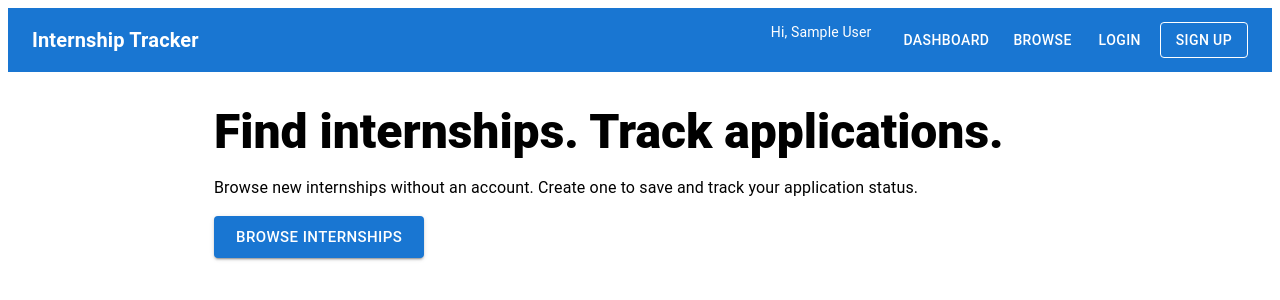
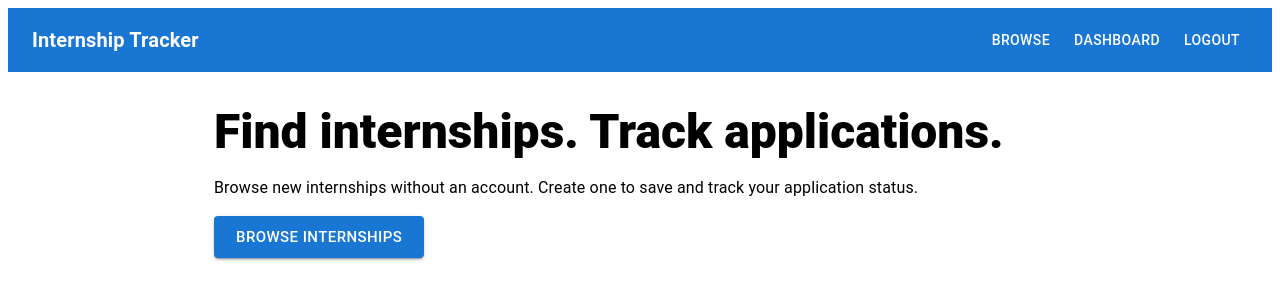
Before and after one commit to mohammadzaman1/csci39548_final_frontend, a React app: page / in a window 1280 px wide. Shown: the top 300 px of the page. Built offline with nearby package versions, Linux system fonts and the light colour scheme; sample sign-in values are in the browser's storage; the HTML template or start-up script is replaced by a standard one.

Commit message:
prevents going to dashbord if not logged in

```diff
--- a/src/App.jsx
+++ b/src/App.jsx
@@ -5,6 +5,8 @@ import Login from "./pages/Login";
 import Register from "./pages/Register";
 import Dashboard from "./pages/Dashboard";
 import AppLayout from "./layouts/AppLayout";
+import ProtectedRoute from "./components/ProtectedRoute";
+
 
 export default function App() {
    return (
@@ -14,7 +16,15 @@ export default function App() {
             <Route path="/internships" element={<Internships />} />
             <Route path="/login" element={<Login />} />
             <Route path="/register" element={<Register />} />
-            <Route path="/dashboard" element={<Dashboard />} />
+            {/* Prevents going to dashboard if nto logged in */}
+            <Route
+               path="/dashboard"
+               element={
+                  <ProtectedRoute>
+                     <Dashboard />
+                  </ProtectedRoute>
+               }
+            />
          </Route>
 
          <Route path="*" element={<Navigate to="/" replace />} />
--- a/src/components/NavBar.jsx
+++ b/src/components/NavBar.jsx
@@ -1,11 +1,11 @@
 import { AppBar, Toolbar, Typography, Button, Box } from "@mui/material";
 import { Link as RouterLink } from "react-router-dom";
-import { useSelector } from "react-redux";
-
+import { useSelector, useDispatch } from "react-redux";
+import { logout } from "../store/authSlice";
 
 export default function NavBar() {
-
    const user = useSelector((state) => state.auth.user);
+   const dispatch = useDispatch();
 
    return (
       <AppBar position="static" elevation={0}>
@@ -24,19 +24,33 @@ export default function NavBar() {
             </Typography>
 
             <Box sx={{ display: "flex", gap: 1 }}>
-
-               {/* Temp to see if logged in or not */}
-               <Typography variant="body2" sx={{ mr: 2 }}>
-                  {user ? `Hi, ${user.name}` : "Not logged in"}
-               </Typography>
-
-               <Button color="inherit" component={RouterLink} to="/dashboard">
-                  Dashboard
-               </Button>
-
                <Button color="inherit" component={RouterLink} to="/internships">
                   Browse
                </Button>
+
+               {/* If logged in, show Dashboard + Logout */}
+               {user ? (
+                  <>
+                     <Button
+                        color="inherit"
+                        component={RouterLink}
+                        to="/dashboard"
+                     >
+                        Dashboard
+                     </Button>
+                     <Button
+                        color="inherit"
+                        onClick={() => {
+                           // Clears Redux + localStorage auth (your authSlice handles this)
+                           dispatch(logout());
+                        }}
+                     >
+                        Logout
+                     </Button>
+                  </>
+               ) : (
+                  /* If logged out, show Login + Sign Up */
+                  <>
                      <Button color="inherit" component={RouterLink} to="/login">
                         Login
                      </Button>
@@ -48,6 +62,8 @@ export default function NavBar() {
                      >
                         Sign up
                      </Button>
+                  </>
+               )}
             </Box>
          </Toolbar>
       </AppBar>
--- /dev/null
+++ b/src/components/ProtectedRoute.jsx
@@ -0,0 +1,9 @@
+import { Navigate } from "react-router-dom";
+import { useSelector } from "react-redux";
+
+// Simple route guard: if no user, send them to /login
+export default function ProtectedRoute({ children }) {
+   const user = useSelector((state) => state.auth.user);
+   if (!user) return <Navigate to="/login" replace />;
+   return children;
+}
```
Lines whose indentation alone changed are shown as unchanged.
